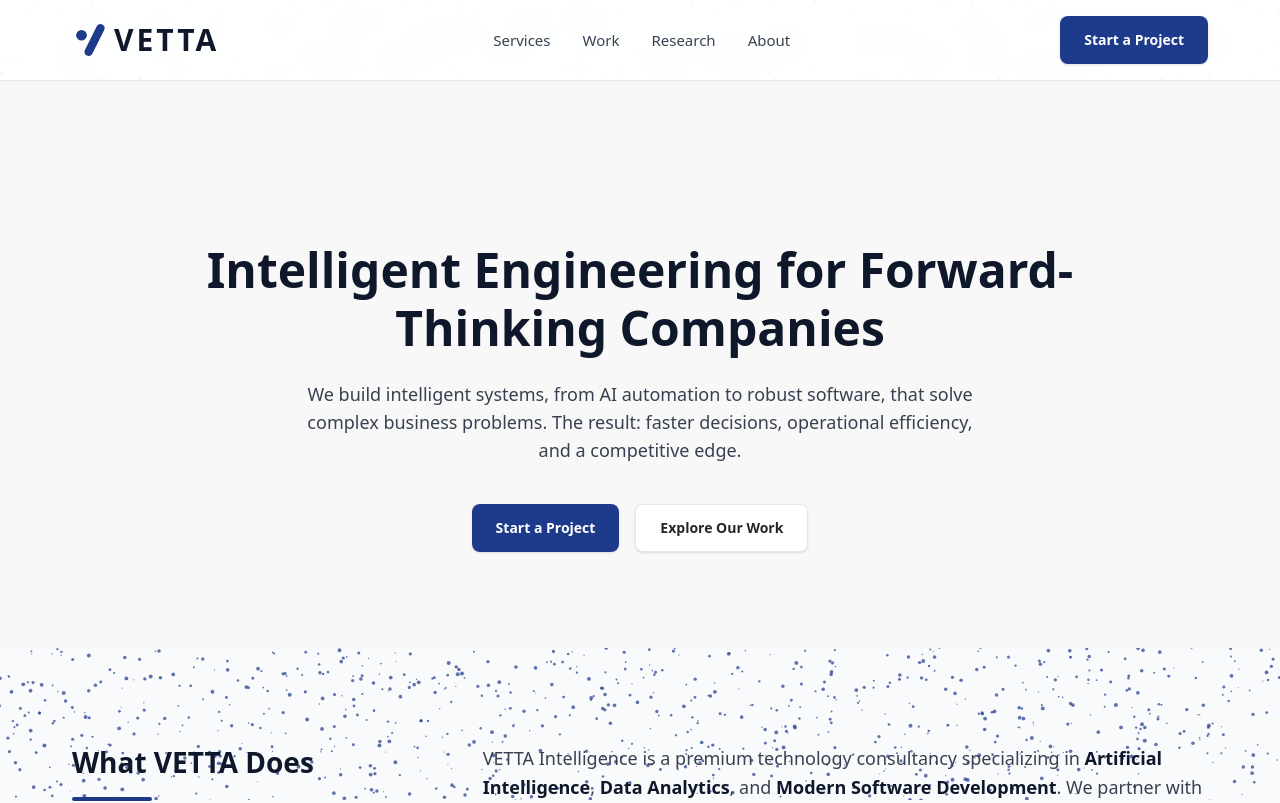
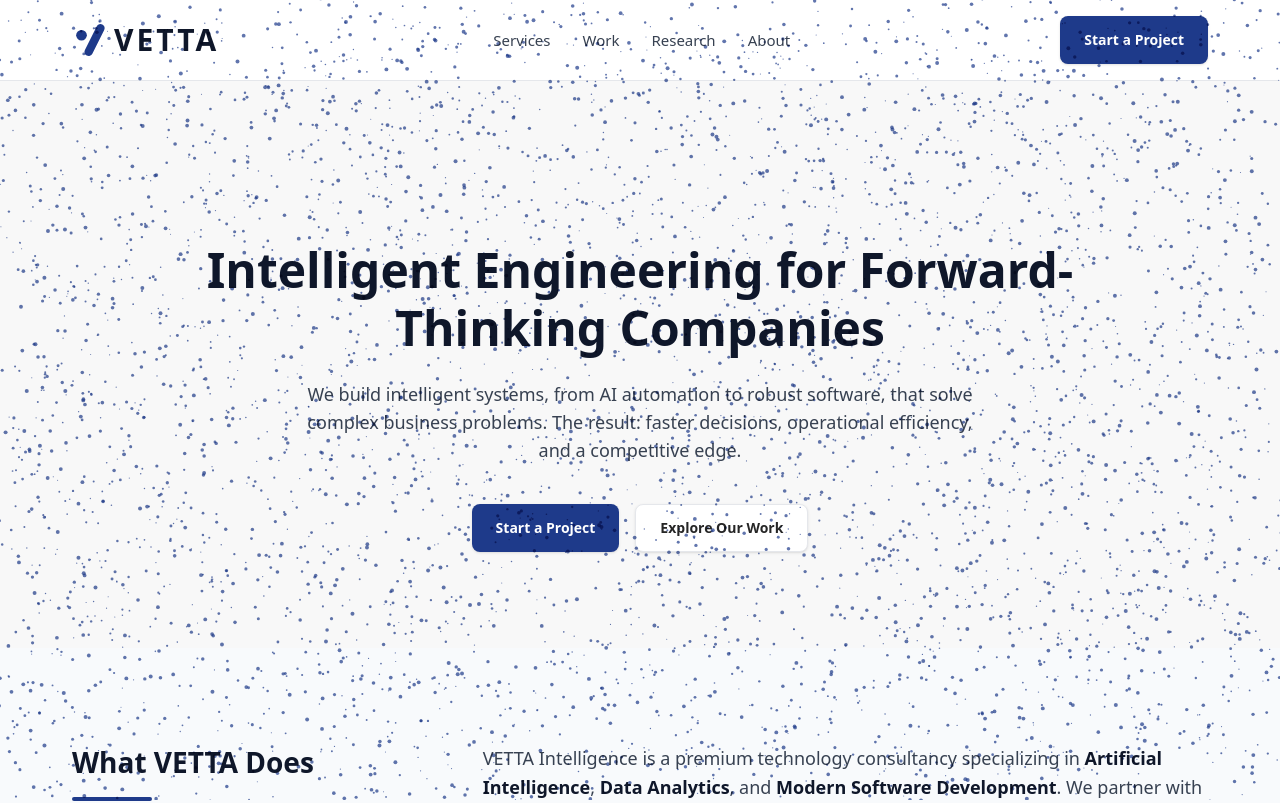
Before and after one commit to haulbox2361/VETTA-, a Next.js app: page / in a window 1280 px wide. Shown: the top 803 px of the page. Built offline with nearby package versions, Linux system fonts and the light colour scheme; no server answers.

Commit message:
Elevate InteractiveBackground z-index to overlay solid sections

```diff
--- a/components/ui/InteractiveBackground.tsx
+++ b/components/ui/InteractiveBackground.tsx
@@ -134,7 +134,7 @@
   return (
     <canvas
       ref={canvasRef}
-      className="fixed inset-0 pointer-events-none z-0 opacity-100 mix-blend-multiply"
+      className="fixed inset-0 pointer-events-none z-50 opacity-100 mix-blend-multiply"
     />
   );
 }
```
